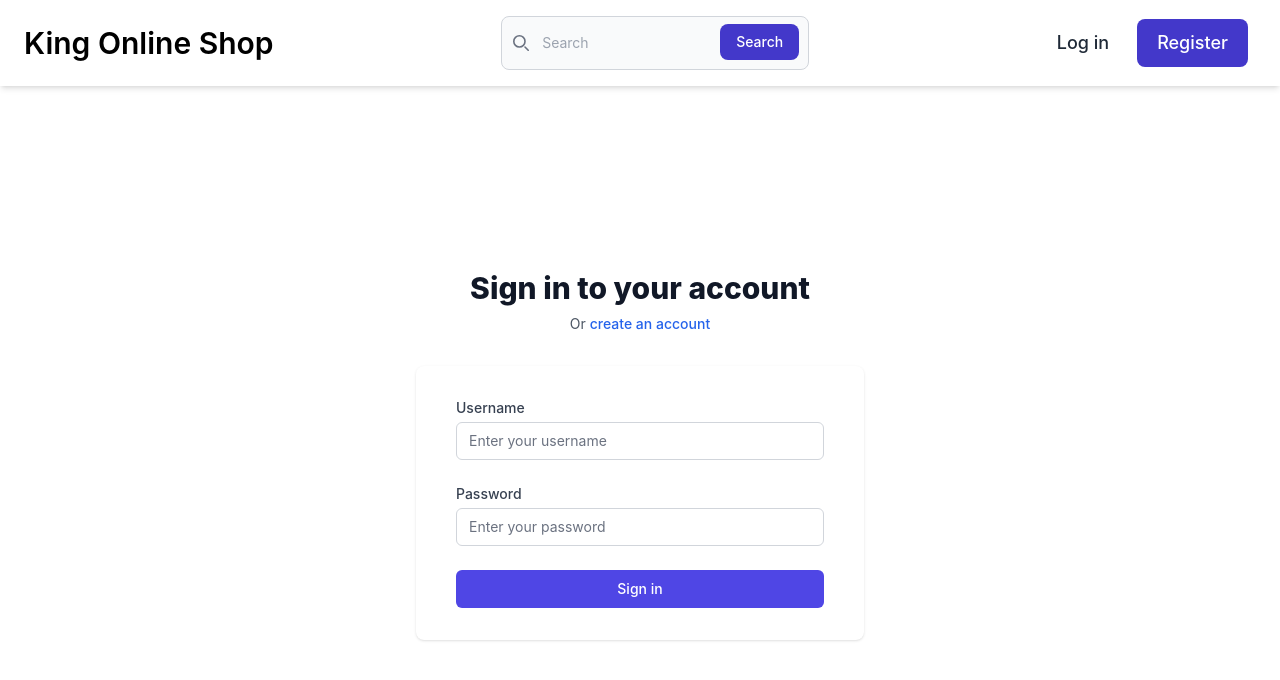
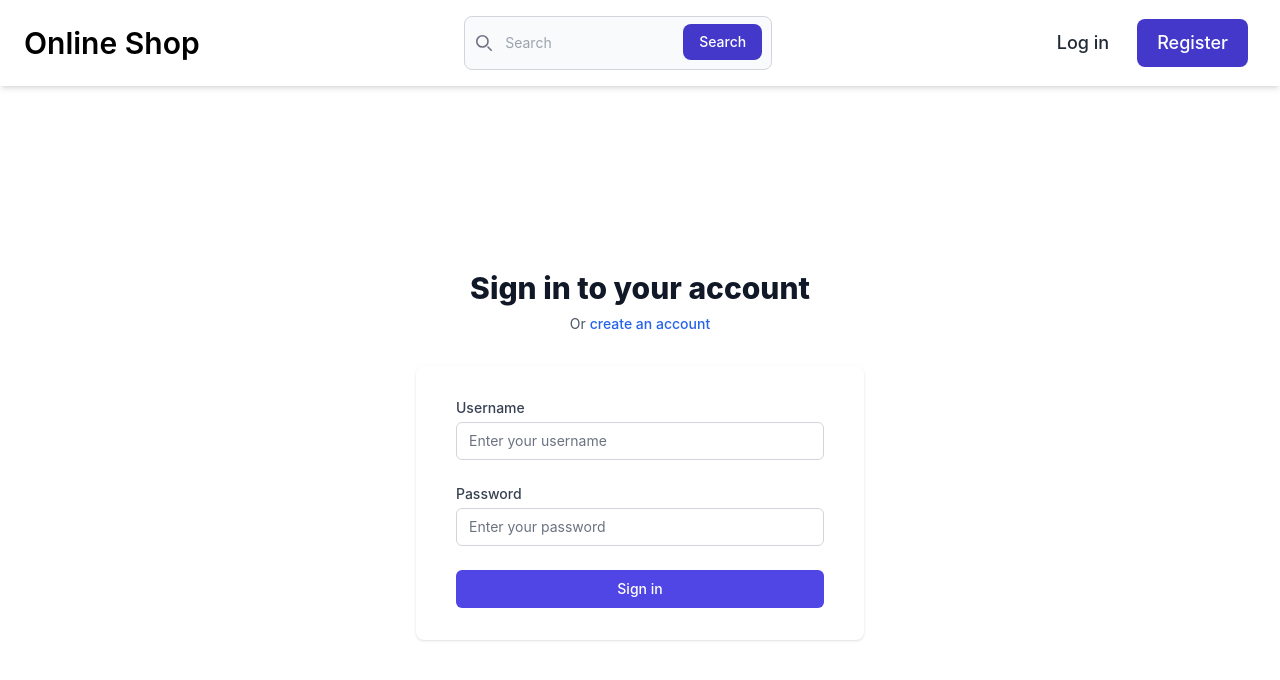
Before and after one commit to valeian3/online-store, a React (Vite) app: page /login in a window 1280 px wide. Shown: the top 680 px of the page. Built offline with nearby package versions, Linux system fonts and the light colour scheme; no server answers.

Commit message:
general update

```diff
--- a/index.html
+++ b/index.html
@@ -6,7 +6,7 @@
     <meta name="viewport" content="width=device-width, initial-scale=1.0" />
     <meta name="description" content="Online shop - shop for things you like" />
     <meta name="keywords" content="Shop, online, gift, deals" />
-    <title>King Online Store</title>
+    <title>Online Store</title>
   </head>
   <body>
     <div id="root"></div>
--- a/package.json
+++ b/package.json
@@ -1,5 +1,5 @@
 {
-  "name": "king-online-store",
+  "name": "online-store",
   "private": true,
   "version": "0.0.0",
   "type": "module",
--- a/src/components/Header.tsx
+++ b/src/components/Header.tsx
@@ -28,7 +28,7 @@ function Header() {
         <div className="h-full flex justify-between items-center">
           <a href="/" className="flex items-center">
             <p className="text-3xl font-semibold dark:text-white">
-              King Online Shop
+              Online Shop
             </p>
           </a>
 
--- a/src/lib/hooks.ts
+++ b/src/lib/hooks.ts
@@ -54,7 +54,7 @@ export const useLocalStorage = <T>(key: string, initialValue: T) => {
 export const usePageTitle = (title?: string) => {
   useEffect(() => {
     if (!title) {
-      window.document.title = 'King Online Store'
+      window.document.title = 'Online Store'
     } else {
       window.document.title = title
     }
```
Also changed, not shown: 2 other files (tests, documents, lock files or other folders).
